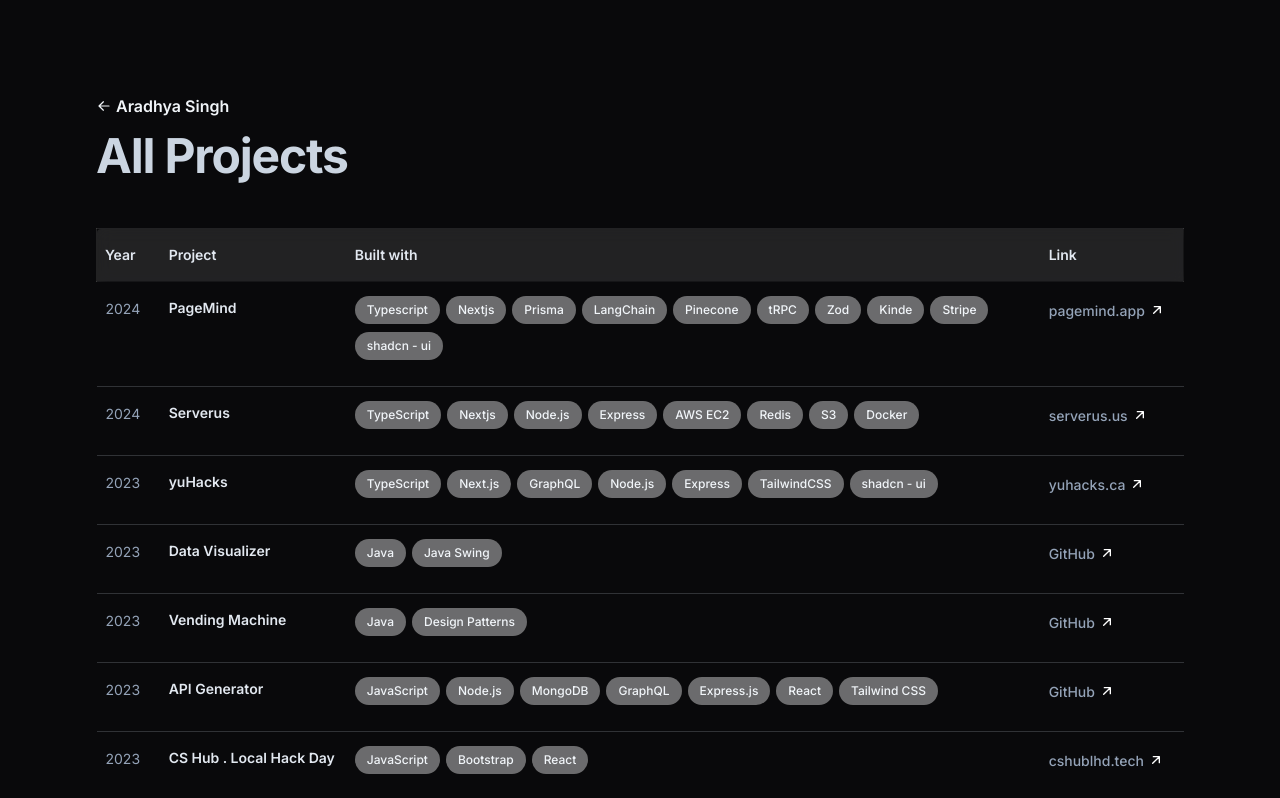
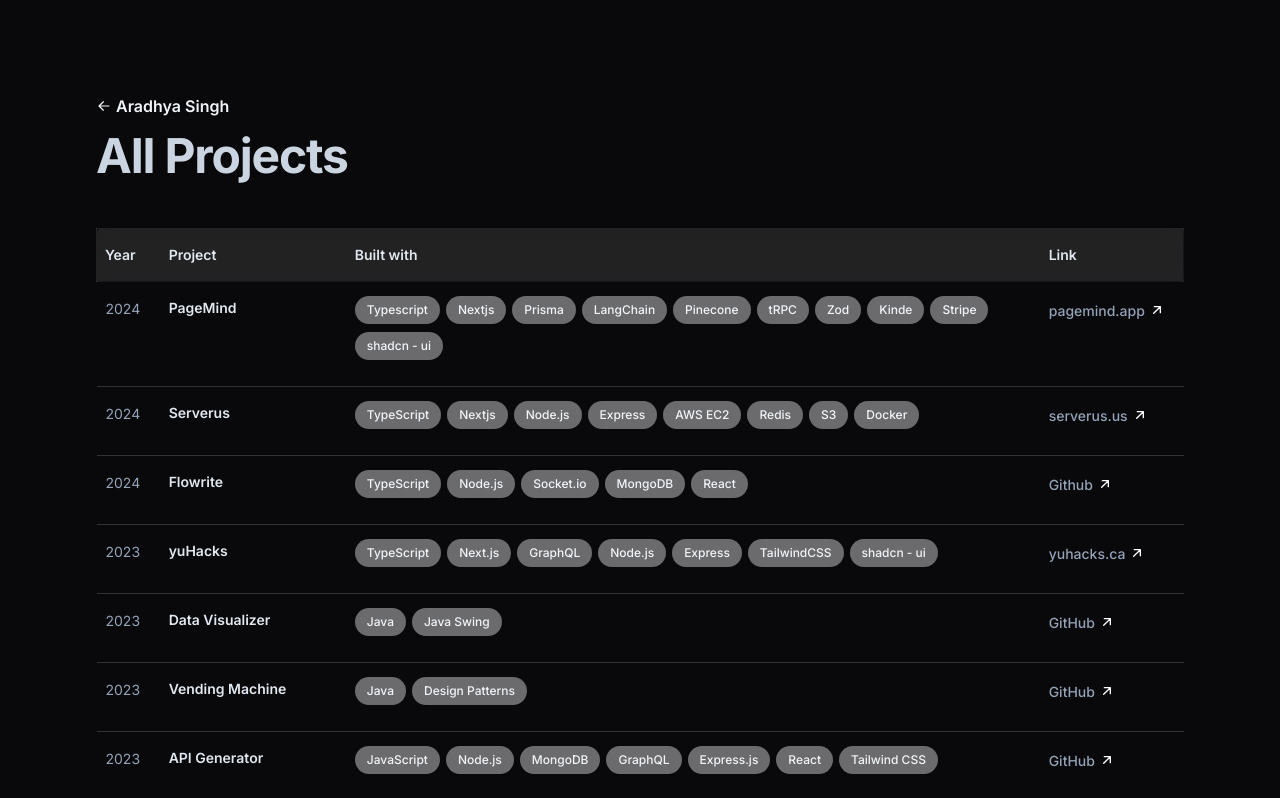
Before and after one commit to jayalohana/Website-v3, a Next.js app: page /project_archive in a window 1280 px wide. Shown: the top 798 px of the page. Built offline with nearby package versions, Linux system fonts and the light colour scheme.

Commit message:
AddedLinks to about

```diff
--- a/app/project_archive/page.tsx
+++ b/app/project_archive/page.tsx
@@ -16,6 +16,13 @@
         tools: ['TypeScript', 'Nextjs', 'Node.js', 'Express', 'AWS EC2', 'Redis', 'S3', 'Docker',],
         urlName: 'serverus.us',
         url: 'https://serverus.us'
+    },
+    {
+        year: '2024',
+        name: 'Flowrite',
+        tools: ['TypeScript', 'Node.js', 'Socket.io', 'MongoDB', 'React'],
+        urlName: 'Github',
+        url: 'https://github.com/aradhyas8/Flowrite'
     },
     {
         year: '2023',
```
